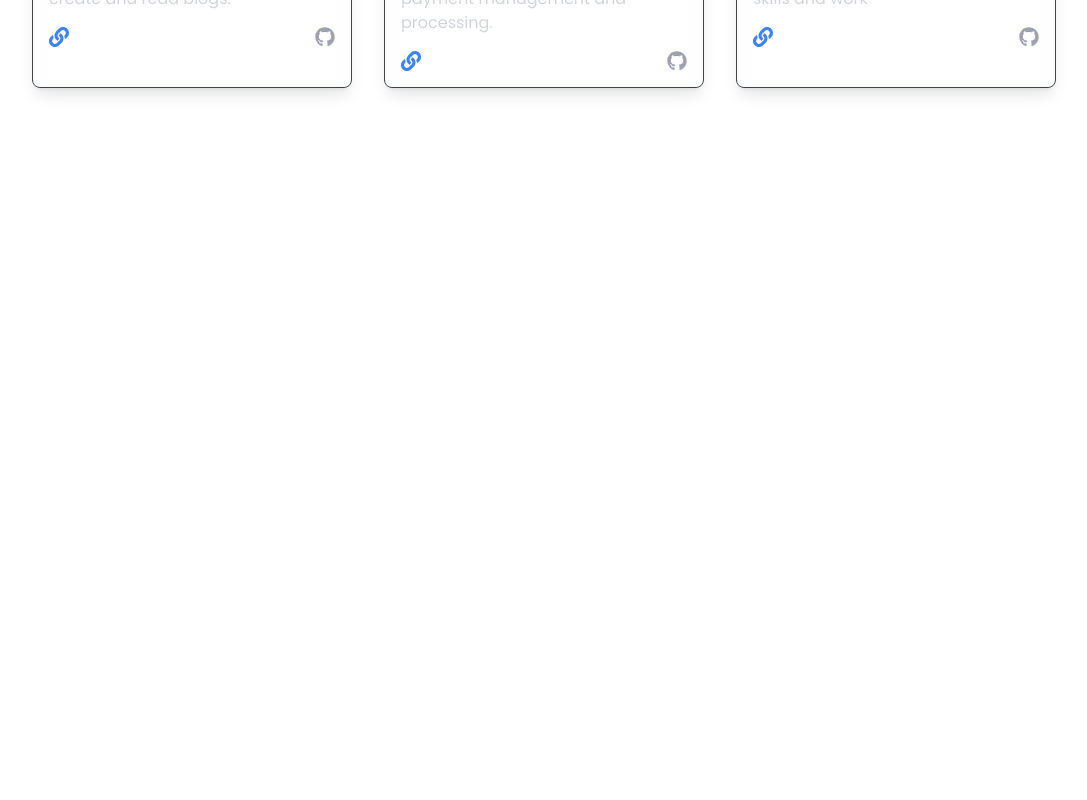
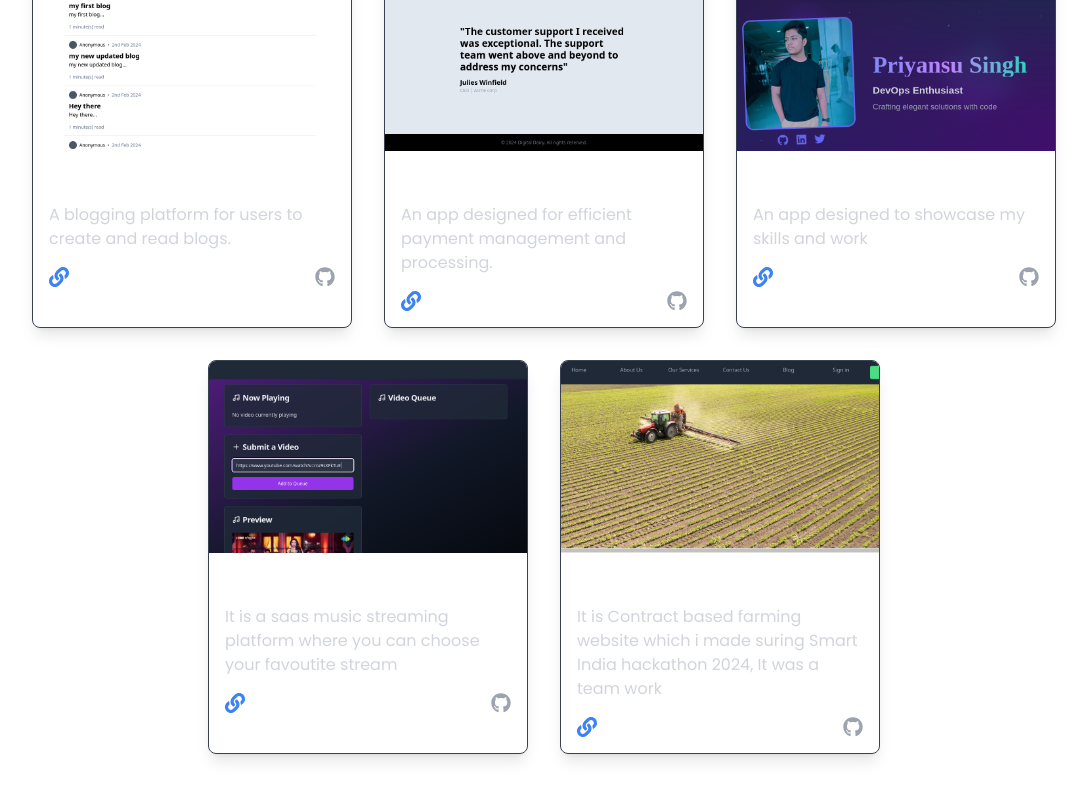
Before and after one commit to priyansusingh/priyansu-dev-portfolio, a Next.js app: page / in a window 1280 px wide. Shown: the part 1650-2450 px from the top of the page, without its empty margins (96-1183 px from the left). Before the commit the page ends 1818 px from the top, so only its background shows below. Built offline with nearby package versions, Linux system fonts and the light colour scheme; a web font is replaced by a local one.

Commit message:
fe changes

```diff
--- a/app/globals.css
+++ b/app/globals.css
@@ -76,3 +76,7 @@ body {
     @apply bg-background text-foreground;
   }
 }
+
+html {
+  scroll-behavior: smooth;
+}
--- a/app/main/PortfolioLayout.tsx
+++ b/app/main/PortfolioLayout.tsx
@@ -10,10 +10,14 @@ export function PortfolioLayout() {
       <PortfolioBackground />
       <div className="relative z-10">
         <Navbar />
-        <HeroSection/>
-        <SkillsSection/>
-        <ProjectSection/>
+        <HeroSection />
+        <section id="skills" className="py-20"> {/* Skills Section */}
+          <SkillsSection />
+        </section>
+        <section id="projects" className="py-20"> {/* Projects Section */}
+          <ProjectSection />
+        </section>
       </div>
     </div>
-  )
+  );
 }
--- a/app/section/Navbar.tsx
+++ b/app/section/Navbar.tsx
@@ -1,8 +1,8 @@
 "use client"
 
-import React from 'react'
-import { motion } from 'framer-motion'
-import Link from 'next/link'
+import React from 'react';
+import { motion } from 'framer-motion';
+import Link from 'next/link';
 
 const NavItem = ({ href, text }: { href: string; text: string }) => {
   return (
@@ -29,7 +29,7 @@ const NavItem = ({ href, text }: { href: string; text: string }) => {
 
 const ResumeButton = () => {
   return (
-    <Link href="/resume.pdf" target="_blank">
+    <Link href="https://drive.google.com/file/d/1FrrWLngxFYtl4XGYTWFhSo46eESwLN1D/view" target="_blank">
       <motion.button
         className="px-6 py-3 bg-gradient-to-r from-purple-500 to-indigo-500 text-white rounded-full hover:from-indigo-500 hover:to-purple-500 transition-all"
         whileHover={{ scale: 1.05 }}
--- a/app/section/Projects.tsx
+++ b/app/section/Projects.tsx
@@ -6,6 +6,8 @@ import Image from 'next/image';
 import project1 from '../project1.png'
 import project2 from '../project2.png'
 import project3 from '../project3.png'
+import project4 from '../project4.png'
+import project5 from '../project5.png'
 
 
 export default function ProjectSection() {
@@ -61,6 +63,40 @@ export default function ProjectSection() {
               </div>
             </div>
           </div>
+
+
+          <div  className="w-80 bg-transparent border border-gray-700 rounded-lg shadow-lg overflow-hidden transition-transform transform hover:scale-105">
+            <Image src={project4} alt='' className="w-full h-48 object-cover" />
+            <div className="p-4">
+              <h3 className="text-xl font-semibold">Fantune</h3>
+              <p className="mt-2 text-gray-300">It is a saas music streaming platform where you can choose your favoutite stream</p>
+              <div className="flex justify-between mt-4">
+                <a href="https://saas-2ezrdnuhv-priyansu-singhs-projects.vercel.app/" target="_blank" rel="noopener noreferrer" className="text-blue-500 hover:text-blue-300">
+                  <FaLink className="text-xl" />
+                </a>
+                <a href="https://github.com/priyansusingh/Fantune" target="_blank" rel="noopener noreferrer" className="text-gray-400 hover:text-gray-300">
+                  <FaGithub className="text-xl" />
+                </a>
+              </div>
+            </div>
+          </div>
+
+
+          <div  className="w-80 bg-transparent border border-gray-700 rounded-lg shadow-lg overflow-hidden transition-transform transform hover:scale-105">
+            <Image src={project5} alt='' className="w-full h-48 object-cover" />
+            <div className="p-4">
+              <h3 className="text-xl font-semibold">Agrilink</h3>
+              <p className="mt-2 text-gray-300">It is Contract based farming website which i made suring Smart India hackathon 2024, It was a team work</p>
+              <div className="flex justify-between mt-4">
+                <a href="https://agri-link-farming.vercel.app/" target="_blank" rel="noopener noreferrer" className="text-blue-500 hover:text-blue-300">
+                  <FaLink className="text-xl" />
+                </a>
+                <a href="https://github.com/Coderich-Community/AgriLink" target="_blank" rel="noopener noreferrer" className="text-gray-400 hover:text-gray-300">
+                  <FaGithub className="text-xl" />
+                </a>
+              </div>
+          </div>
+          </div>
       </div>
     </section>
   );
```
Also changed, not shown: app/project4.png (added), app/project5.png (added).
